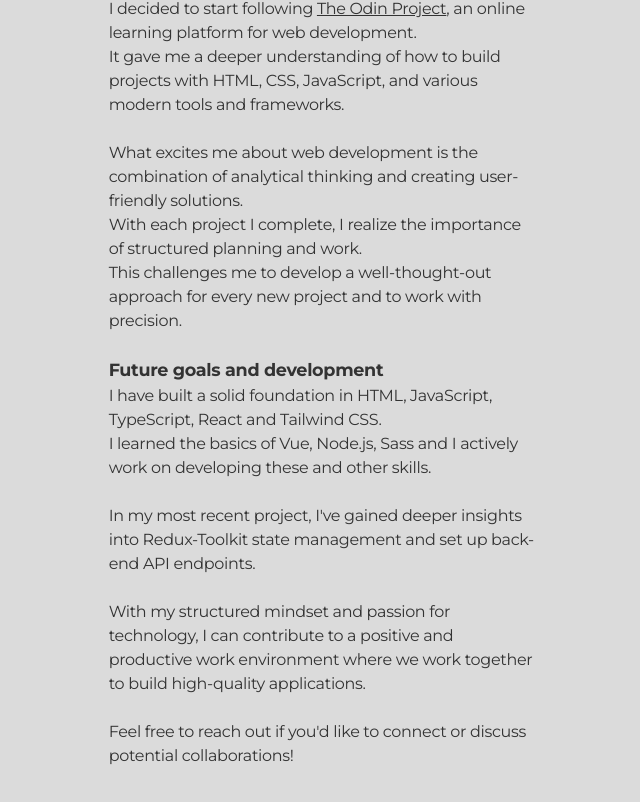
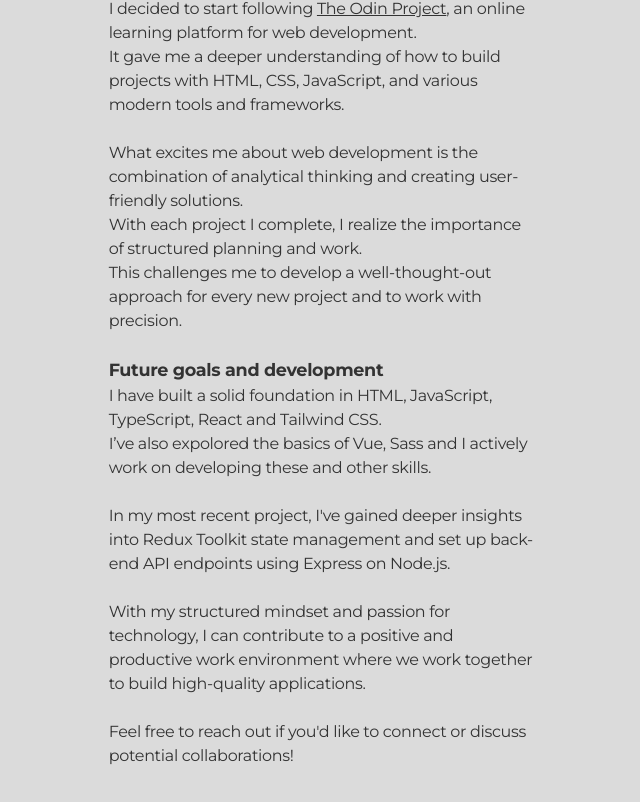
Before and after one commit to RobVerplanke/portfolio, a React (Vite) app: page /about in a window 1280 px wide. Shown: the part 820-1622 px from the top of the page, without its empty margins (318-958 px from the left). Built offline with nearby package versions, Linux system fonts and the light colour scheme.

Commit message:
fix: typo in aubout me content

```diff
--- a/src/components/pages/AboutPage.jsx
+++ b/src/components/pages/AboutPage.jsx
@@ -65,12 +65,14 @@ function About() {
         <p>
           I have built a solid foundation in HTML, JavaScript, TypeScript, React
           and Tailwind CSS.
-          <br />I learned the basics of Vue, Node.js, Sass and I actively work
-          on developing these and other skills.
+          <br />
+          I’ve also expolored the basics of Vue, Sass and I actively work on
+          developing these and other skills.
           <br />
           <br />
-          In my most recent project, I&apos;ve gained deeper insights into
-          Redux-Toolkit state management and set up back-end API endpoints.
+          In my most recent project, I&apos;ve gained deeper insights into Redux
+          Toolkit state management and set up back-end API endpoints using
+          Express on Node.js.
           <br />
           <br />
           With my structured mindset and passion for technology, I can
```
